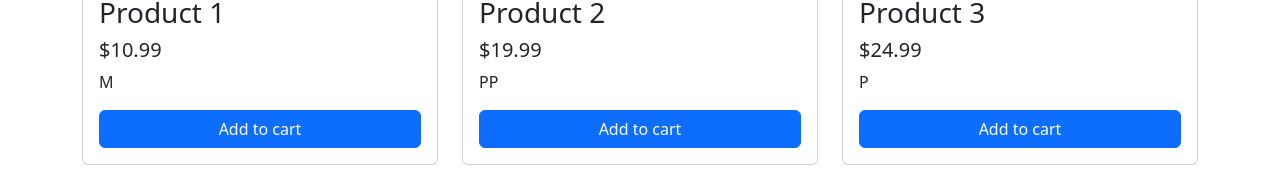
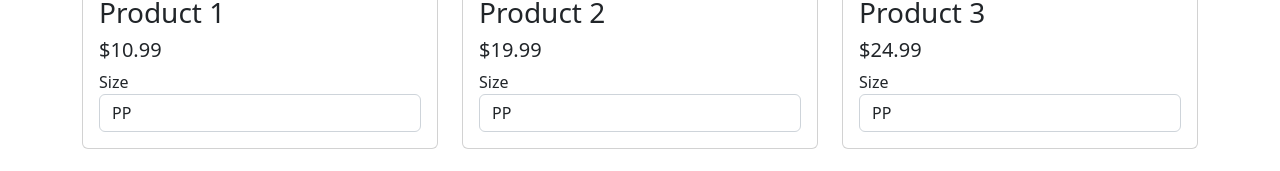
Before and after one commit to purchasestore/shopez-atacado, a React (Create React App) app: page / in a window 1280 px wide. Shown: the part 400-571 px from the top of the page. Built offline with nearby package versions, Linux system fonts and the light colour scheme; grey boxes are pictures that could not be loaded.

Commit message:
improve the code

```diff
--- a/src/App.js
+++ b/src/App.js
@@ -15,7 +15,7 @@ const Header = ({ cart }) => { //add cart as a prop
           <span className="cart-total">${total.toFixed(2)}</span> {/*display total value of cart with 2 decimal places*/}
         </div>
       </div>
-      <a href={`https://wa.me/+551199999999?text=Olá estou comprando pela Simple Store BR.%0A`} className="whatsapp-message d-flex justify-content-end pe-3">Custom WhatsApp Message</a> {/*fix WhatsApp message link*/}
+      <a href={`https://wa.me/+551199999999?text=Seu pedido foi:%0A${cart.map((item) => `${item.name} - $${item.price.toFixed(2)} - ${item.size}`).join('%0A')}%0AO valor total é: $${total.toFixed(2)}`} className="whatsapp-message d-flex justify-content-end pe-3">Custom WhatsApp Message</a> {/*fix WhatsApp message link*/}
     </header>
   );
 };
@@ -39,8 +39,14 @@ const ProductList = ({ addToCart }) => { //add addToCart as a prop
               <div className="card-body d-flex flex-column">
                 <h3 className="card-title">{product.name}</h3>
                 <span className="product-price h5">${product.price.toFixed(2)}</span> {/*display product price with 2 decimal places*/}
-                <span className="product-size mb-3">{product.size}</span>
-                <button className="btn btn-primary mt-auto" onClick={() => addToCart(product)}>Add to cart</button>
+                <div className="form-group">
+                  <label htmlFor="size">Size</label>
+                  <select className="form-control" id="size" onChange={(e) => addToCart({ ...product, size: e.target.value })}>
+                    <option value="PP">PP</option>
+                    <option value="P">P</option>
+                    <option value="M">M</option>
+                  </select>
+                </div>
               </div>
             </div>
           </div>
@@ -58,7 +64,7 @@ const CartList = ({ cart }) => {
     <div className="cart-list container my-4">
       {cart.map((product) => (
         <div className="cart-item row py-2" key={product.name}>
-          <div className="col">{product.name}</div>
+          <div className="col">{product.name} - {product.size}</div>
           <div className="col-auto">${product.price.toFixed(2)}</div> {/*display product price with 2 decimal places*/}
         </div>
       ))}
@@ -73,8 +79,8 @@ const CartList = ({ cart }) => {
 //Footer component
 const Footer = ({ cart }) => {
   //create WhatsApp message with list of cart items and total value
-  const cartItems = cart.map((item) => `${item.name} - $${item.price.toFixed(2)}`).join('%0A');
-  const message = `Olá estou comprando pela Shopez.%0A${cartItems}%0AValor total: $${cart.reduce((acc, cur) => acc + cur.price, 0).toFixed(2)}`;
+  const cartItems = cart.map((item) => `${item.name} - ${item.size} - $${item.price.toFixed(2)}`).join('%0A');
+  const message = `Seu pedido foi:%0A${cartItems}%0AO valor total é: $${cart.reduce((acc, cur) => acc + cur.price, 0).toFixed(2)}`;
 
   return (
     <footer className="bg-light pt-4">
```
